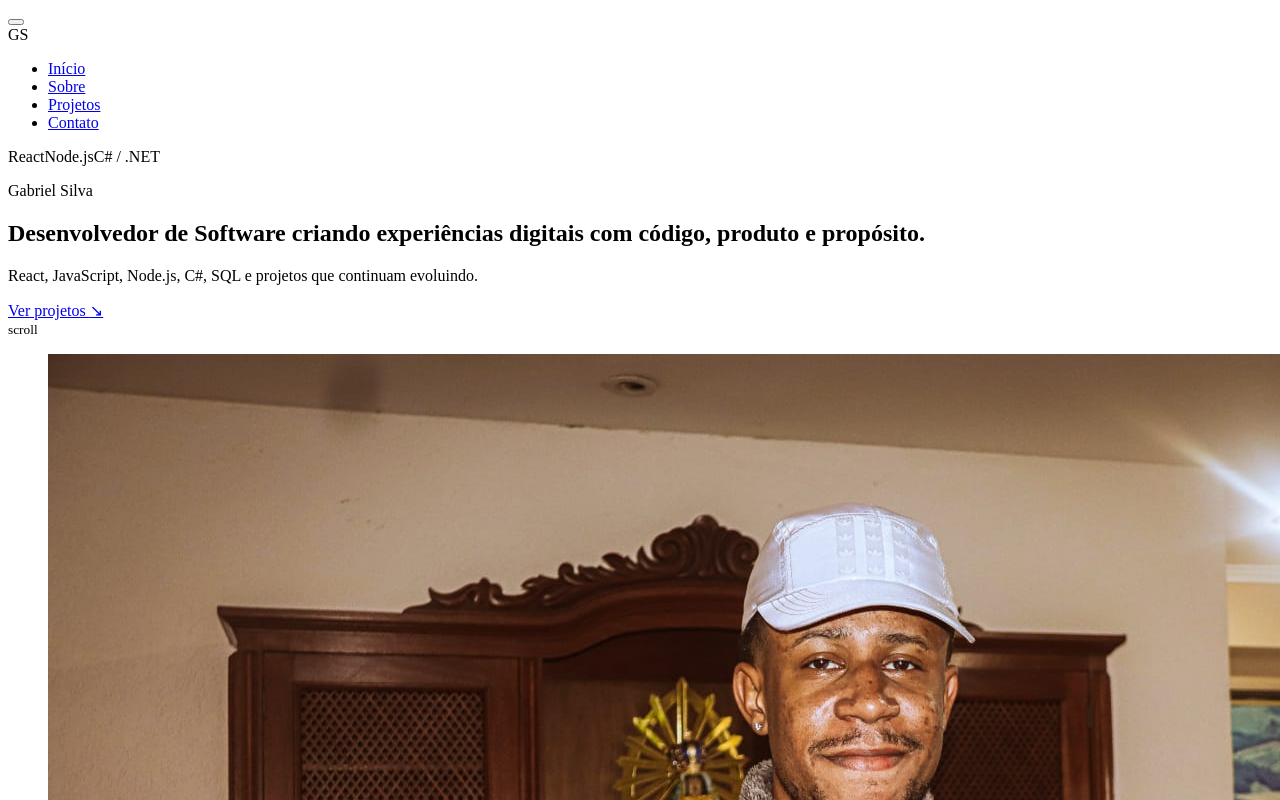
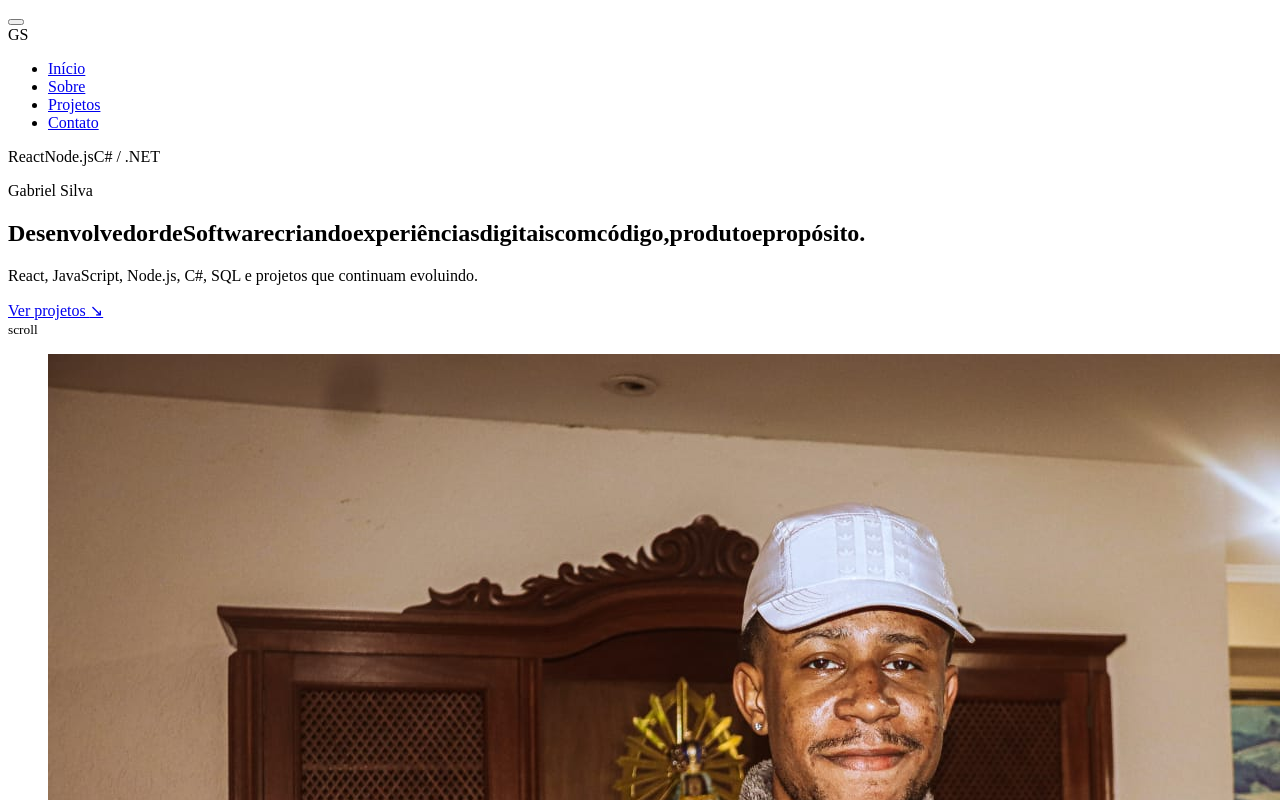
Before and after one commit to GBLSLVA/PORTIFOLIO-GABRIEL-SILVA-, a React (Vite) app: page / in a window 1280 px wide. Shown: the top 800 px of the page. Built offline with nearby package versions, Linux system fonts and the light colour scheme; the HTML template or start-up script is replaced by a standard one.

Commit message:
refactor: control hero headline line breaks

```diff
--- a/src/components/Hero.tsx
+++ b/src/components/Hero.tsx
@@ -3,7 +3,13 @@ import type { CSSProperties } from 'react'
 const title =
   'Desenvolvedor de Software criando experiências digitais com código, produto e propósito.'
 
-const titleWords = title.split(' ')
+const titleLines = [
+  { words: ['Desenvolvedor', 'de'], offset: 0 },
+  { words: ['Software', 'criando'], offset: 2 },
+  { words: ['experiências', 'digitais'], offset: 4 },
+  { words: ['com', 'código,', 'produto'], offset: 6 },
+  { words: ['e', 'propósito.'], offset: 9 },
+]
 
 export function Hero() {
   return (
@@ -17,16 +23,18 @@ export function Hero() {
       <div className="hero-content">
         <p className="eyebrow hero-kicker">Gabriel Silva</p>
 
-        <h1 aria-label={title}>
-          {titleWords.map((word, index) => (
-            <span
-              className="hero-word"
-              key={`${word}-${index}`}
-              style={{ '--word-index': index } as CSSProperties}
-              aria-hidden="true"
-            >
-              {word}
-              {index < titleWords.length - 1 ? ' ' : ''}
+        <h1 className="hero-title" aria-label={title}>
+          {titleLines.map((line, lineIndex) => (
+            <span className="hero-title-line" key={`hero-line-${lineIndex}`} aria-hidden="true">
+              {line.words.map((word, wordIndex) => (
+                <span
+                  className="hero-word"
+                  key={`${word}-${lineIndex}-${wordIndex}`}
+                  style={{ '--word-index': line.offset + wordIndex } as CSSProperties}
+                >
+                  {word}
+                </span>
+              ))}
             </span>
           ))}
         </h1>
```
